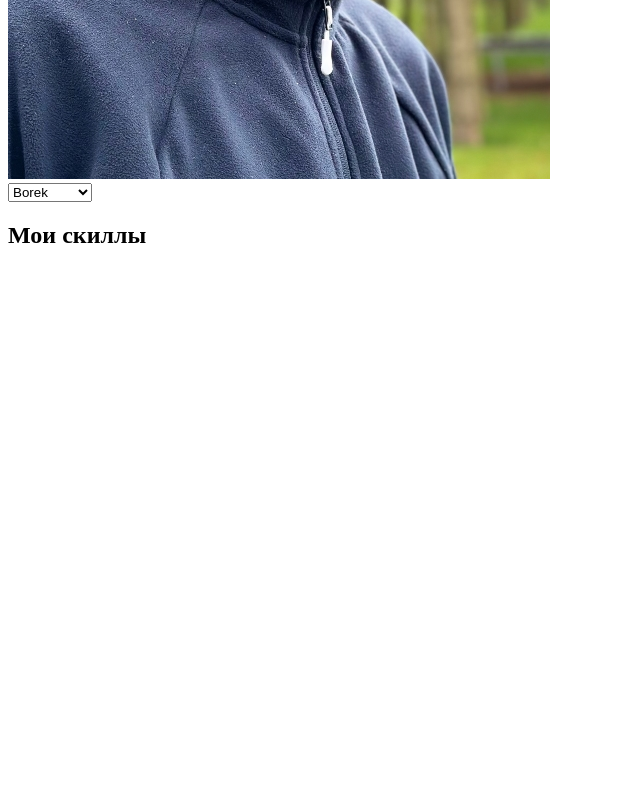
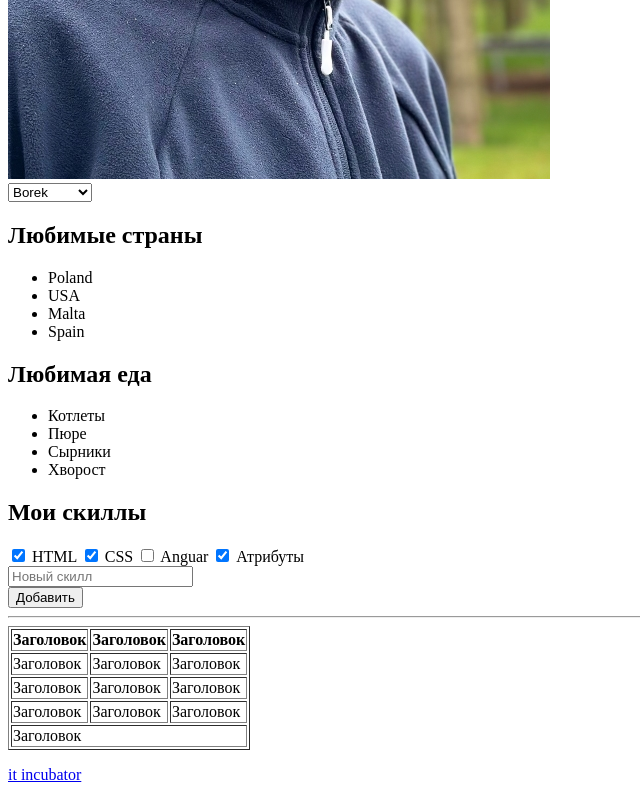
Before and after one commit to KanstantsinDanilau/1-hw-with-auto-test-html-css-main, a plain HTML site: page index.html in a window 1280 px wide. Shown: the part 587-1387 px from the top of the page, without its empty margins (0-640 px from the left). Before the commit the page ends 864 px from the top, so only its background shows below. Drawn offline with Linux system fonts and the light colour scheme.

Commit message:
complete task-9

```diff
--- a/index.html
+++ b/index.html
@@ -38,13 +38,27 @@
             <!-- 3) В этом разделе создай 2 дочерних элемента: -->
 
             <!-- a) Заголовок 2-го уровня (любимые книги/фильмы/блюда/страны... и т.п.) -->
+             <h2>Любимые страны</h2>
             <!-- b) Маркированный список. В списке должно быть не менее 3-х элементов -->
+             <ul>
+                <li>Poland</li>
+                <li>USA</li>
+                <li>Malta</li>
+                <li>Spain</li>
+             </ul>
         </div>
         <div data-cy="hw1-ordered-list-box-pre">
             <!-- 3) В этом разделе создай 2 дочерних элемента: -->
 
             <!-- a) Заголовок 2-го уровня с другим названием (любимые книги/фильмы/блюда/страны... и т.п.) -->
+             <h2>Любимая еда</h2>
             <!-- b) Нумерованный (упорядоченный) список. В списке должно быть не менее 3-х элементов -->
+             <ul>
+                <li>Котлеты</li>
+                <li>Пюре</li>
+                <li>Сырники</li>
+                <li>Хворост</li>
+             </ul>
         </div>
         <div data-cy="hw1-skills-box-pre">
             <h2>Мои скиллы</h2>
@@ -52,20 +66,77 @@
                 - В подписи укажи названия любых тем по верстке (все, что знаешь или слышал).
                 - Каждый чекбокс должен быть связан со своей подписью. Для этого чекбокс должен находиться в элементе для подписи
                 - Отметь "галочкой" (с помощью специального атрибута) темы, которые ты уже знаешь. -->
+
+                <label class="container">
+                    <input type="checkbox" name="HTML" checked="checked">
+                    HTML
+                    <span class="checkmark"></span>
+                </label>
+
+                <label class="container">
+                    <input type="checkbox" name="CSS" checked="checked">
+                    CSS
+                    <span class="checkmark"></span>
+                </label>
+
+                <label class="container">
+                    <input type="checkbox" name="Angular">
+                    Anguar
+                    <span class="checkmark"></span>
+                </label>
+                <label class="container">
+                    <input type="checkbox" name="Атрибуты" checked="checked">
+                    Атрибуты
+                    <span class="checkmark"></span>
+                </label>
         </div>
         <!-- 5) Создай здесь однострочное поле для ввода текста с подсказкой "Новый скилл", которая исчезает, когда начинаешь что-то печатать (для подсказки есть специальный атрибут) -->
+         <form action="">
+            <input type="text" placeholder="Новый скилл">
+         </form>
         <!-- 6) Создай здесь кнопку “Добавить” -->
+         <button>Добавить</button>
         <!-- 7) Добавь горизонтальную линию (для этого есть специальный тег) -->
+         <hr>
 
         <table data-cy="hw-about-table-pre">
             <!-- 8) В таблице сделай 5 строк и 3 столбца.
                         - В первой строке ячейки заголовков, в остальных обычные ячейки
                         - Добавь границы для всей таблицы с помощью специального атрибута border="". Он устарел, но работает
                         - В последнем ряду первая ячейка должна занимать все свободное место по горизонтали (ширине). Таблицу можно заполнять любыми данными -->
+                        <table border="1">
+                           <tr>
+                            <th>Заголовок</th>
+                            <th>Заголовок</th>
+                            <th>Заголовок</th>
+                           </tr>
+                           <tr>
+                            <td>Заголовок</td>
+                            <td>Заголовок</td>
+                            <td>Заголовок</td>
+                           </tr>
+                           <tr>
+                            <td>Заголовок</td>
+                            <td>Заголовок</td>
+                            <td>Заголовок</td>
+                           </tr>
+                           <tr>
+                            <td>Заголовок</td>
+                            <td>Заголовок</td>
+                            <td>Заголовок</td>
+                           </tr>
+                           <tr>
+                            <td colspan="3">Заголовок</td>
+                           </tr>
+                        </table>
         </table>
     </section>
     <footer data-cy="hw-footer-pre">
         <!-- 9) Создай здесь ссылку на наш сайт https://it-incubator.io/ (текст ссылки должен быть it-incubator) -->
+         <p>
+            <a href="https://it-incubator.io/" target="_blank">it incubator</a>
+         </p>
+
     </footer>
 </body>
 </html>
```
